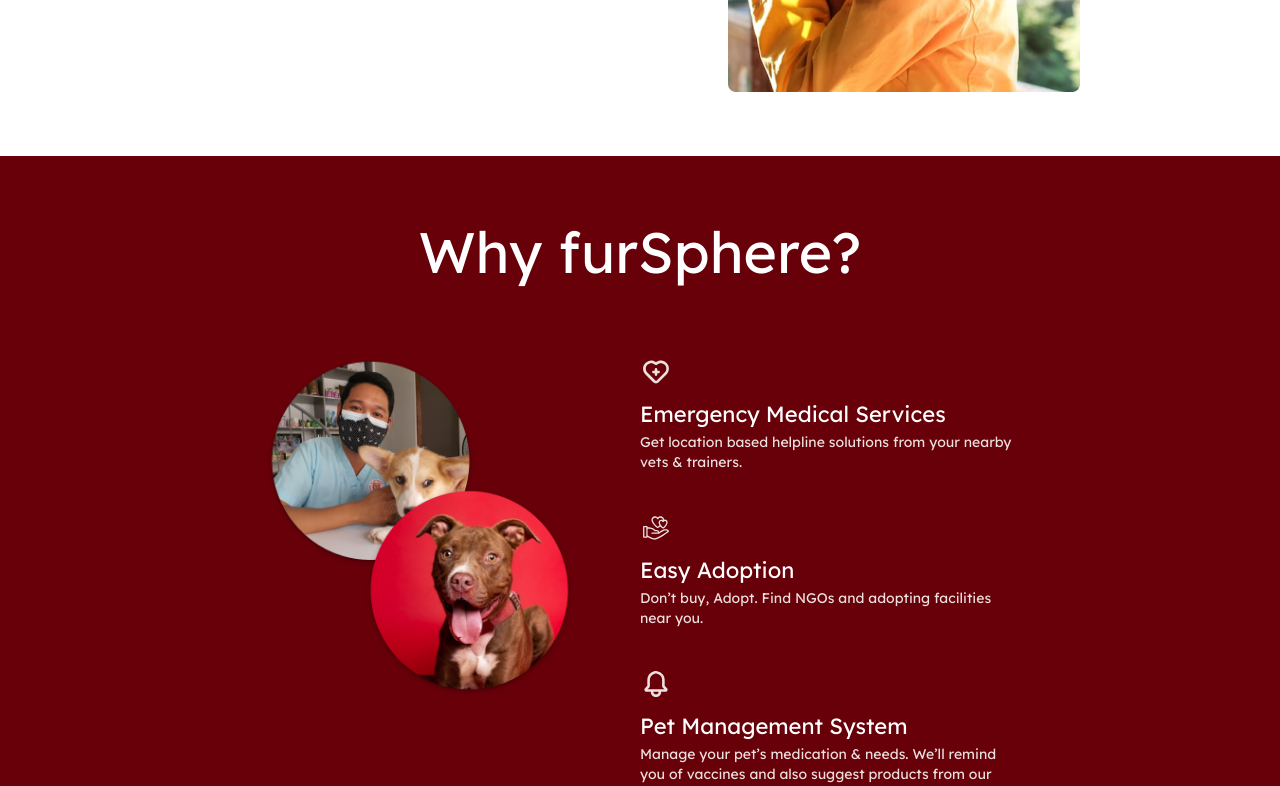
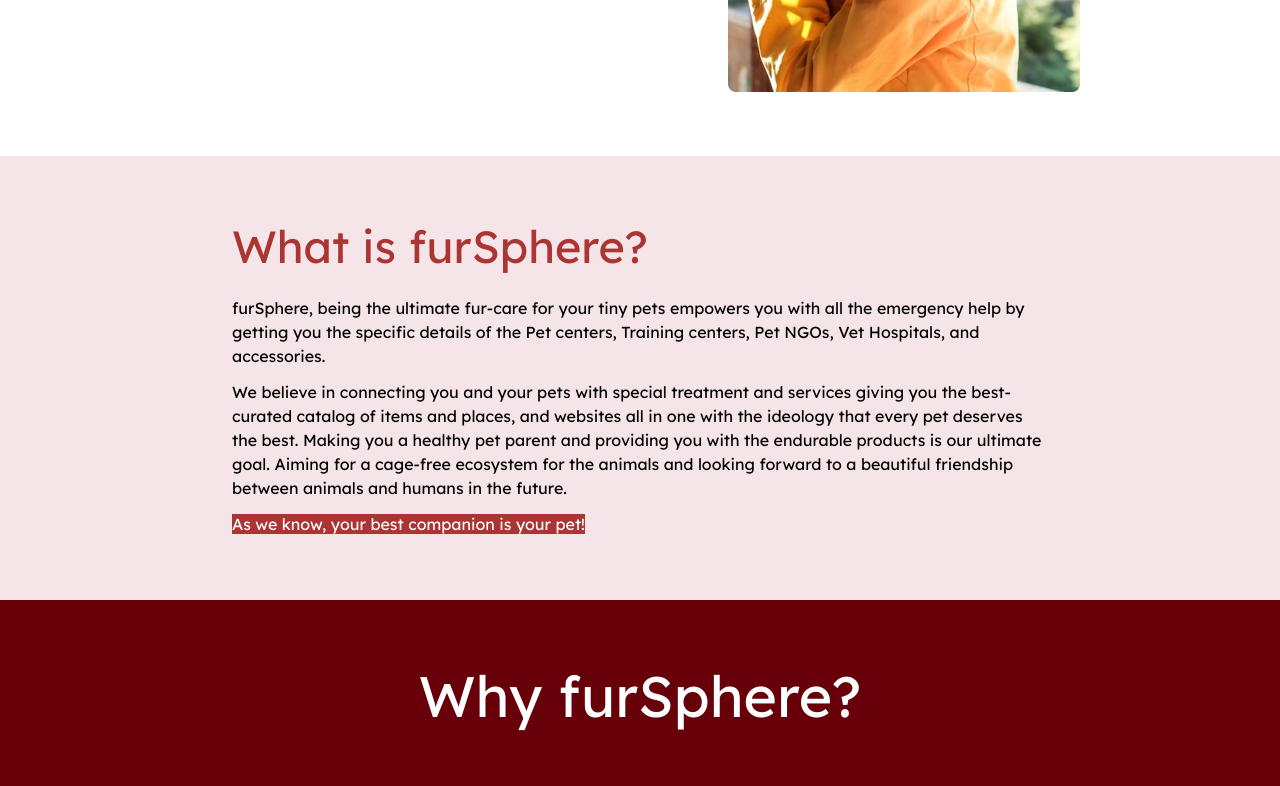
Before and after one commit to Fur-Sphere/website, a Next.js app: page / in a window 1280 px wide. Shown: the part 442-1228 px from the top of the page. Built offline with nearby package versions, Linux system fonts and the light colour scheme.

Commit message:
chore: apt extension

```diff
--- a/pages/index.js
+++ b/pages/index.jsx
@@ -3,11 +3,13 @@
 import Hero from "../components/home/Hero"
 import Services from "../components/home/Services"
 import Prompt from "../components/home/Prompt"
+import About from "../components/home/About"
 
 const Home = () => {
 	return (
 		<Stack>
 			<Hero />
+			<About />
 			<Services />
 			<Prompt />
 		</Stack>
```
Also changed, not shown: pages/_app.jsx (renamed from pages/_app.js), pages/_document.jsx (renamed from pages/_document.js).
